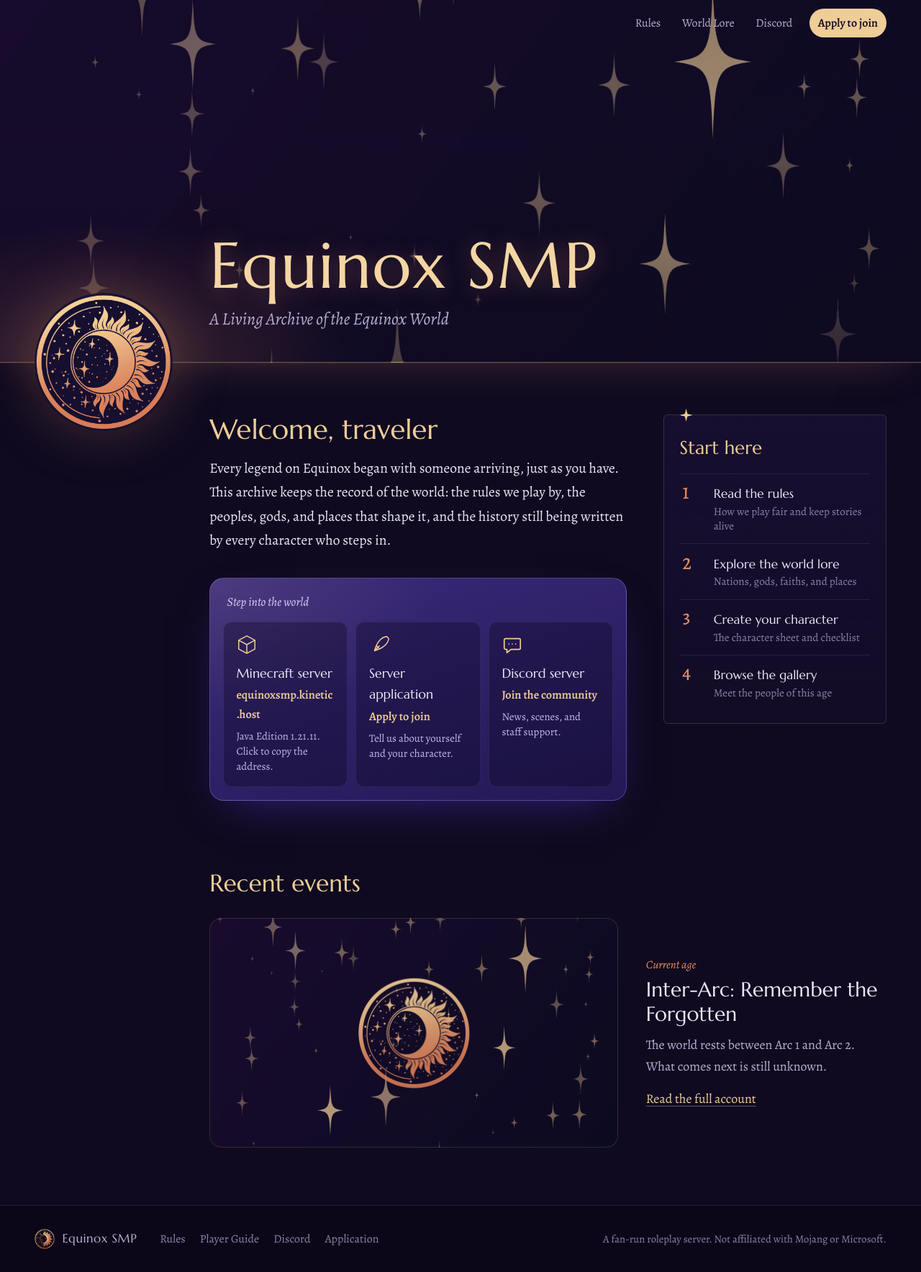
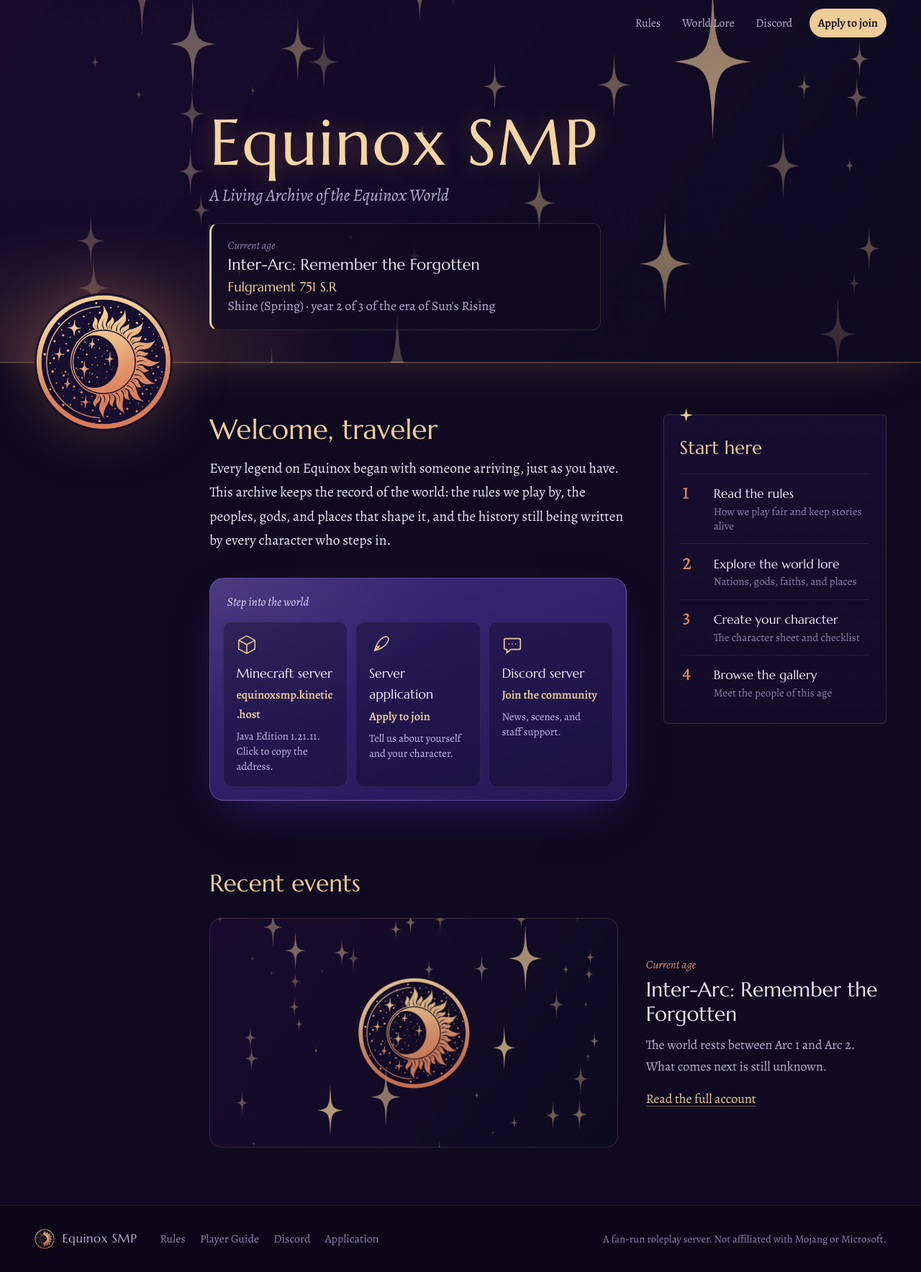
Before and after one commit to smpequinox/smpequinox.github.io, a Jekyll site: the page built from index.md, in a window 1280 px wide. Shown: the whole page at 72% size. Built offline with Jekyll 4.4.1, drawn with Linux system fonts in a browser that asks for light colours.

Commit message:
Show the current age and in-world date on the home page
A banner under the home page title shows site.current_arc and the live
in-world date, so it updates with the setting in _config.yml. The date
box is now a shared include used by the home page and the Timeline.

Co-Authored-By: Claude Opus 5.5 <noreply@anthropic.com>
Claude-Session: https://claude.ai/code/session_012pD2useRZpTrTfTm1Gthrx

```diff
--- /dev/null
+++ b/_includes/calendar-now.html
@@ -0,0 +1,21 @@
+{%- comment -%}
+  The live in-world date. Shows the starting date from _config.yml, and the
+  calendar script in site.js counts it forward to today.
+  include.arc=true also shows site.current_arc (used on the home page).
+{%- endcomment -%}
+{%- assign cal = site.calendar -%}{%- assign start_index = cal.start_month | minus: 1 -%}{%- assign start = site.data.calendar[start_index] -%}
+{%- assign season_index = cal.start_season | minus: 1 -%}{%- assign season = cal.seasons[season_index] -%}{%- assign era = cal.eras | last -%}
+<div class="calendar-now{% if include.class %} {{ include.class }}{% endif %}" data-calendar-now>
+  {%- if include.arc %}
+  <p class="calendar-now__label">Current age</p>
+  <p class="calendar-now__arc"><a href="{{ '/timeline/' | relative_url }}">{{ site.current_arc }}</a></p>
+  {%- else %}
+  <p class="calendar-now__label">The date in Equinox</p>
+  {%- endif %}
+  <p class="calendar-now__date" data-calendar-date>{{ start.month }} {{ cal.start_year }} {{ era.abbr }}</p>
+  <p class="calendar-now__detail" data-calendar-detail>{{ season.name }} ({{ season.kind }}) · the era of {{ era.name }}</p>
+  {%- unless include.arc %}
+  <p class="calendar-now__next" data-calendar-next hidden></p>
+  {%- endunless %}
+</div>
+<script type="application/json" data-calendar-config>{"calendar": {{ cal | jsonify }}, "months": {{ site.data.calendar | map: "month" | jsonify }}}</script>
--- a/_layouts/home.html
+++ b/_layouts/home.html
@@ -11,6 +11,7 @@ layout: default
     <div class="hero__titles">
       <h1 class="hero__title">{{ site.title }}</h1>
       <p class="hero__tagline">{{ site.tagline }}</p>
+      {% include calendar-now.html arc=true class="calendar-now--hero" %}
     </div>
   </div>
 </header>
--- a/assets/css/site.css
+++ b/assets/css/site.css
@@ -696,10 +696,11 @@ button { font: inherit; color: inherit; }
 
 @media (max-width: 760px) {
   :root { --emblem-col: 132px; }
-  .hero { min-height: 340px; }
+  .hero { min-height: 340px; padding-top: calc(var(--topbar-h) + 1rem); }
   .hero__inner { grid-template-columns: 1fr; text-align: center; }
   .hero__titles { grid-column: 1; grid-row: 1; padding-bottom: calc(var(--emblem-col) / 2 + 1.5rem); }
   .hero__tagline { margin-left: auto; margin-right: auto; }
+  .calendar-now--hero { margin-left: auto; margin-right: auto; text-align: left; }
   .hero__emblem-wrap {
     grid-column: 1; grid-row: 1; align-self: end; justify-self: center;
     width: var(--emblem-col);
@@ -753,6 +754,13 @@ button { font: inherit; color: inherit; }
 .calendar-now__label { color: var(--ink-3); font-style: italic; font-size: .95rem; }
 .calendar-now__date { font-family: var(--display); font-size: 1.6rem; color: var(--gilt); line-height: 1.3; }
 .calendar-now__detail { color: var(--ink-2); }
+/* the current age banner on the home page */
+.calendar-now--hero { margin: 1.4rem 0 0; max-width: 34rem; background: rgba(15, 10, 32, 0.6); }
+.calendar-now--hero p { margin: 0; }
+.calendar-now__arc { font-family: var(--display); font-size: 1.35rem; line-height: 1.3; }
+.calendar-now__arc a { color: var(--ink); text-decoration: none; }
+.calendar-now__arc a:hover { color: var(--gilt); }
+.calendar-now--hero .calendar-now__date { font-size: 1.15rem; margin-top: .3rem; }
 .prose .calendar-now .calendar-now__next { margin-top: .4rem; color: var(--ink-3); font-size: .95rem; }
 .chronicle__date .status { font-style: normal; font-size: .75rem; padding: .2rem .5rem; margin-left: .4rem; vertical-align: .1em; }
 
--- a/assets/js/site.js
+++ b/assets/js/site.js
@@ -306,9 +306,9 @@
           season.name + " (" + season.kind + ") \u00b7 " +
           "year " + eraYear + " of " + cal.years_per_era + " of the era of " + (era ? era.name : cal.unnamed_era);
         var next = calNow.querySelector("[data-calendar-next]");
-        next.textContent = months[(monthIndex + 1) % 12] + " begins around " + realDate(total + 1) + ". " +
+        if (next) next.textContent = months[(monthIndex + 1) % 12] + " begins around " + realDate(total + 1) + ". " +
           nextSeason.name + " (" + nextSeason.kind + ") begins in " + months[nextSeasonTotal % 12] + ", around " + realDate(nextSeasonTotal) + ".";
-        next.hidden = false;
+        if (next) next.hidden = false;
         document.querySelectorAll("[data-calendar] tr[data-month]").forEach(function (r) {
           r.classList.toggle("is-current", +r.dataset.month === monthIndex + 1);
         });
```
Also changed, not shown: timeline.md (+5 -12 lines).
